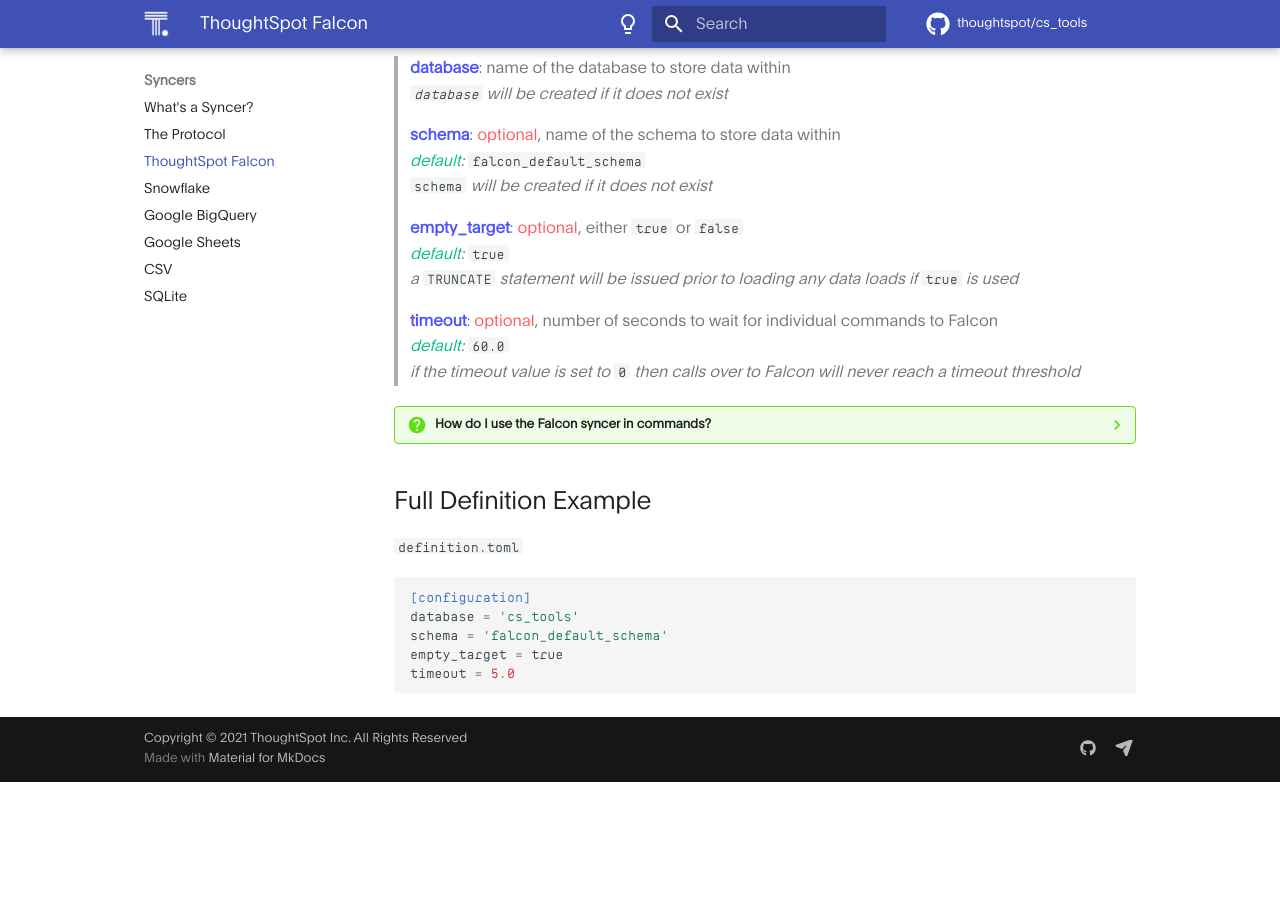
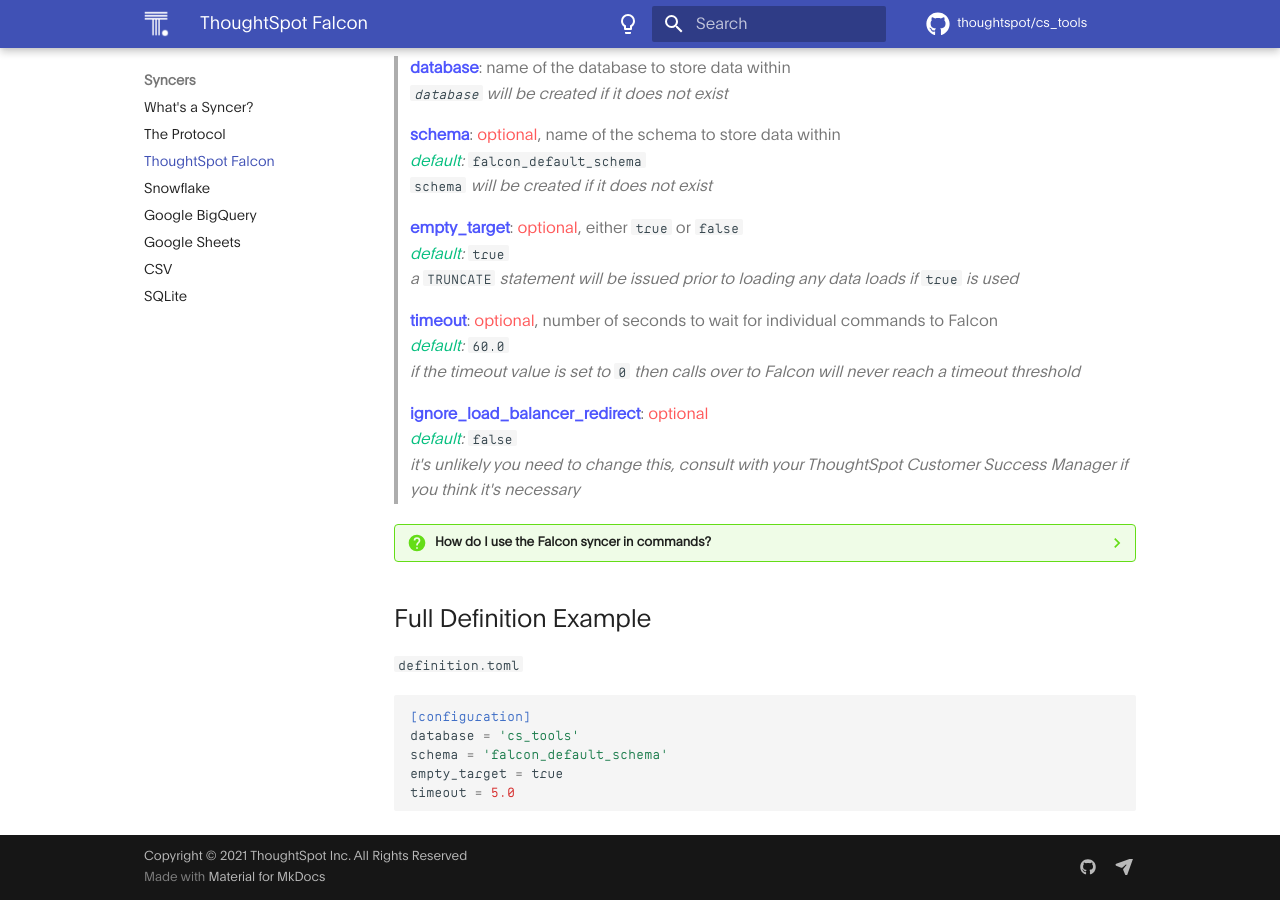
Before and after one commit to thoughtspot/cs_tools, an MkDocs documentation site: the page built from docs/syncer/falcon.md, in a window 1280 px wide and 900 px high, scrolled down 549 px. Built offline with MkDocs 1.6.1 and Material for MkDocs 9.7.7, drawn with Linux system fonts in a browser that asks for light colours; some web fonts are replaced; comment, search, counter and statistics services are not loaded; before the commit the page ends 1331 px from its top, so only the background shows below that.

Commit message:
🙉 allow ignoring load balancer redirect

```diff
--- a/docs/syncer/falcon.md
+++ b/docs/syncer/falcon.md
@@ -40,6 +40,10 @@
 <br/>*<span class=fc-mint>default</span>:* `60.0`
 <br/>*if the timeout value is set to* `0` *then calls over to Falcon will never reach a timeout threshold*
 
+> __ignore_load_balancer_redirect__{ .fc-blue }: <span class=fc-coral>optional</span>
+<br/>*<span class=fc-mint>default</span>:* `false`
+<br/>*it's unlikely you need to change this, consult with your ThoughtSpot Customer Success Manager if you think it's necessary*
+
 
 ??? question "How do I use the Falcon syncer in commands?"
 
```
Also changed, not shown: 1 other file.
